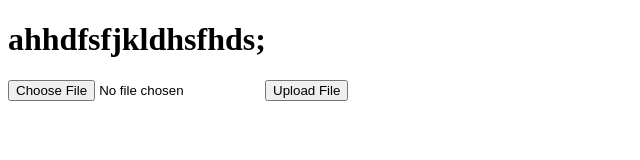
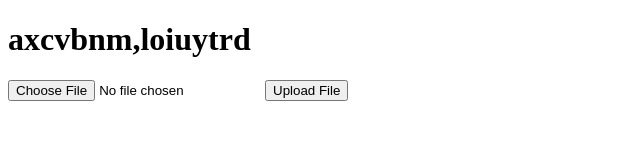
Before and after one commit to jtepp/Syllabus, a plain HTML site: page public/index.html in a window 1280 px wide. Shown: the whole page, without its empty margins (0-640 px from the left). Drawn offline with Linux system fonts and the light colour scheme.

Commit message:
'update this'

```diff
--- a/public/index.html
+++ b/public/index.html
@@ -9,7 +9,7 @@
 </head>
 
 <body>
-  <h1>ahhdfsfjkldhsfhds;</h1>
+  <h1>axcvbnm,loiuytrd</h1>
   <input type="file" name="file" id="file" accept="image/*">
   <button id="upload">Upload File</button>
 
```
